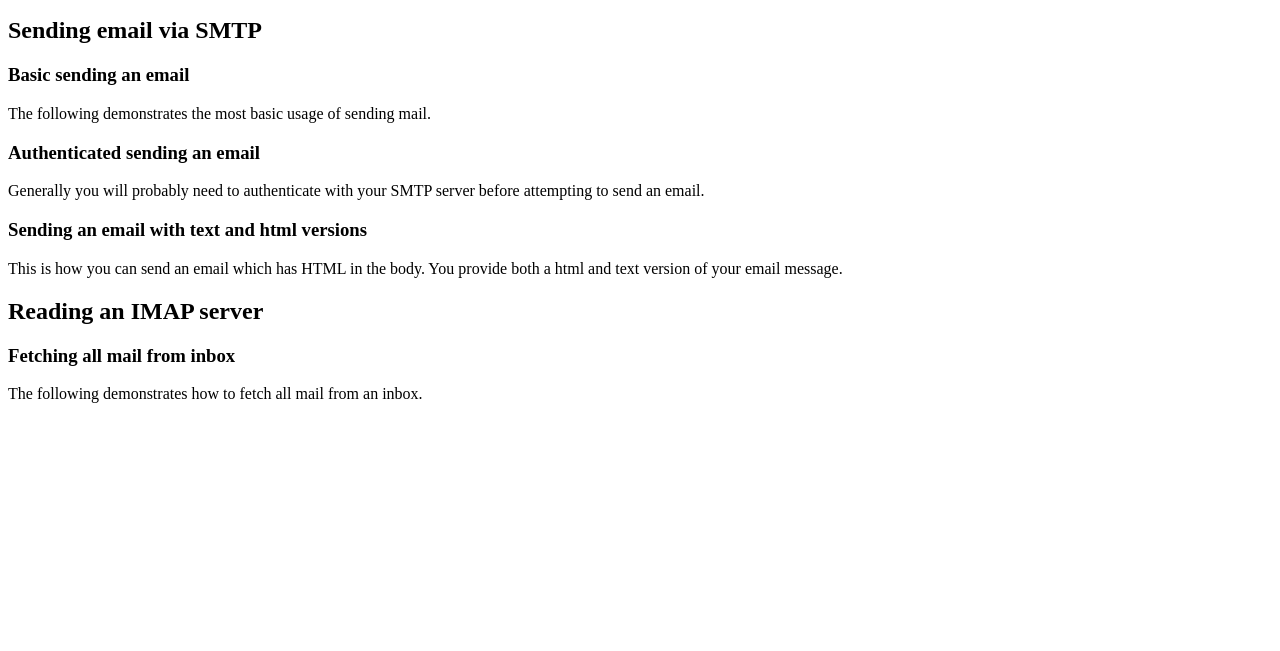
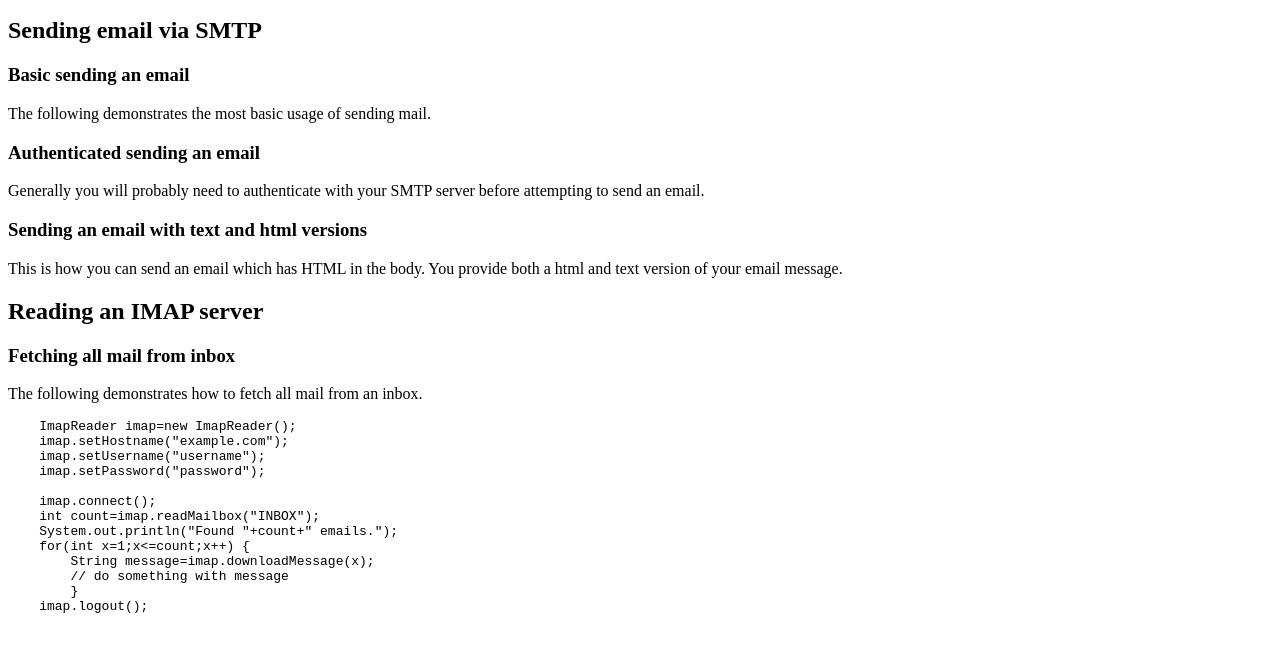
Before and after one commit to raymondtangsc/UptecsEmail, a plain HTML site: page index.html in a window 1280 px wide. Shown: the part 105-756 px from the top of the page. Drawn offline with Linux system fonts and the light colour scheme.

Commit message:
Add IMAP example

```diff
--- a/index.html
+++ b/index.html
@@ -42,6 +42,19 @@ The following demonstrates how to fetch all mail from an inbox.
 </p>
 
 <pre>
+    ImapReader imap=new ImapReader();
+    imap.setHostname("example.com");
+    imap.setUsername("username");
+    imap.setPassword("password");
+
+    imap.connect();
+    int count=imap.readMailbox("INBOX");
+    System.out.println("Found "+count+" emails.");
+    for(int x=1;x<=count;x++) {
+    	String message=imap.downloadMessage(x);
+        // do something with message
+	}
+    imap.logout();
 </pre>
 
 </body>
```
